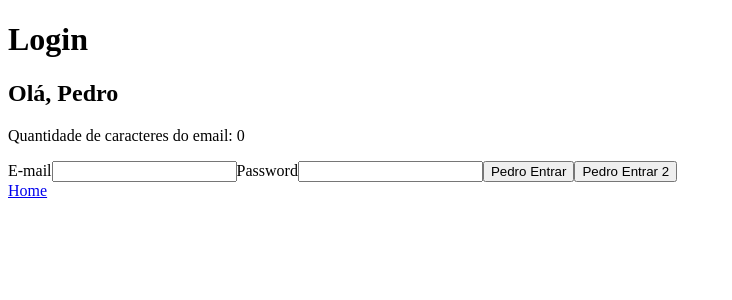
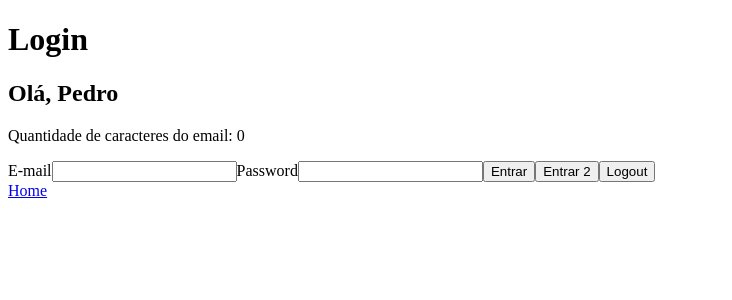
Before and after one commit to lucas-linhares-dev/react-typescript, a React (Create React App) app: page /entrar in a window 1280 px wide. Shown: the top 300 px of the page, without its empty margins (0-732 px from the left). Built offline with nearby package versions, Linux system fonts and the light colour scheme.

Commit message:
Passando funções no contexto

```diff
--- a/src/app/pages/login/Login.tsx
+++ b/src/app/pages/login/Login.tsx
@@ -7,7 +7,7 @@ import { InputLogin } from './components/InputLogin';
 
 export const Login = () => {
 
-    const { nomeUsuario } = useUsuarioLogado()
+    const { nomeUsuario, logout } = useUsuarioLogado()
 
 
     const inputPasswordRef = useRef<HTMLInputElement>(null);
@@ -81,6 +81,10 @@ export const Login = () => {
                     Entrar 2
                 </ButtonLogin>
 
+                <ButtonLogin type='button' onClick={logout}>
+                    Logout
+                </ButtonLogin>
+
             </form>
 
             <Link to={"/pagina-inicial"}>Home</Link>
--- a/src/app/pages/login/components/ButtonLogin.tsx
+++ b/src/app/pages/login/components/ButtonLogin.tsx
@@ -1,5 +1,3 @@
-import { useUsuarioLogado } from "../../../shared/hooks";
-
 
 interface IButtonLoginProps {
     type?: 'button' | 'submit' | 'reset';
@@ -10,12 +8,9 @@ interface IButtonLoginProps {
 
 export const ButtonLogin: React.FC<IButtonLoginProps> = ({type, onClick, children}) => {
 
-    const { nomeUsuario } = useUsuarioLogado()
-
-
     return(
         <button type={type} onClick={onClick}>
-            { nomeUsuario } {children}
+            {children}
         </button>
     )
 }
--- a/src/app/shared/contexts/UsuarioLogado.tsx
+++ b/src/app/shared/contexts/UsuarioLogado.tsx
@@ -1,8 +1,10 @@
 import { createContext } from "react";
+import { useCallback } from 'react'
 
 
 interface IUsuarioLogadoContextData {
     nomeUsuario: string;
+    logout: () => void;
 }
 
 export const UsuarioLogadoContext = createContext<IUsuarioLogadoContextData>({} as IUsuarioLogadoContextData)
@@ -13,8 +15,13 @@ interface IUsuarioLogadoProviderProps {
 }
 
 export const UsuarioLogadoProvider: React.FC<IUsuarioLogadoProviderProps> = ({children}) => {
+
+    const handleLogout = useCallback(() => {
+        console.log('Usuário deslogado.')
+    }, [])
+
     return(
-        <UsuarioLogadoContext.Provider value={{nomeUsuario: 'Pedro'}}>
+        <UsuarioLogadoContext.Provider value={{nomeUsuario: 'Pedro', logout: handleLogout }}>
             {children}
         </UsuarioLogadoContext.Provider>
     )
```
